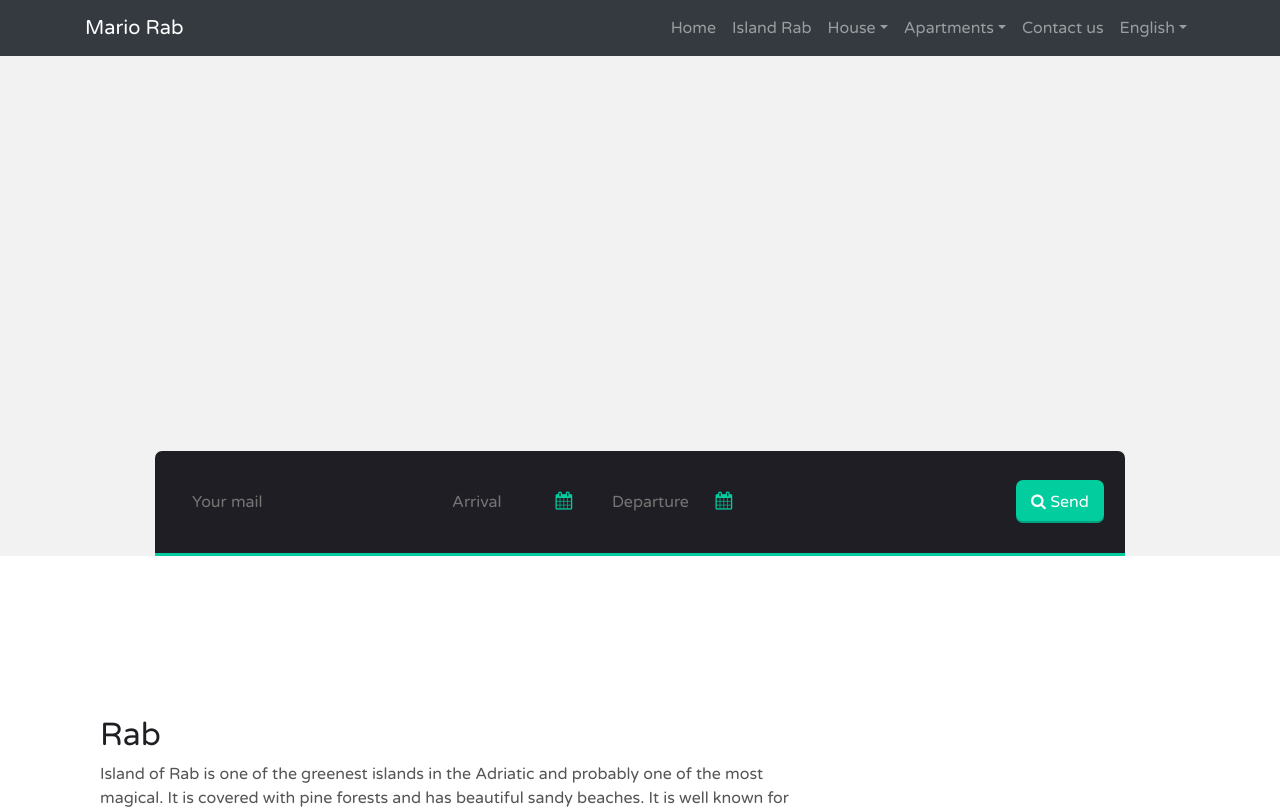
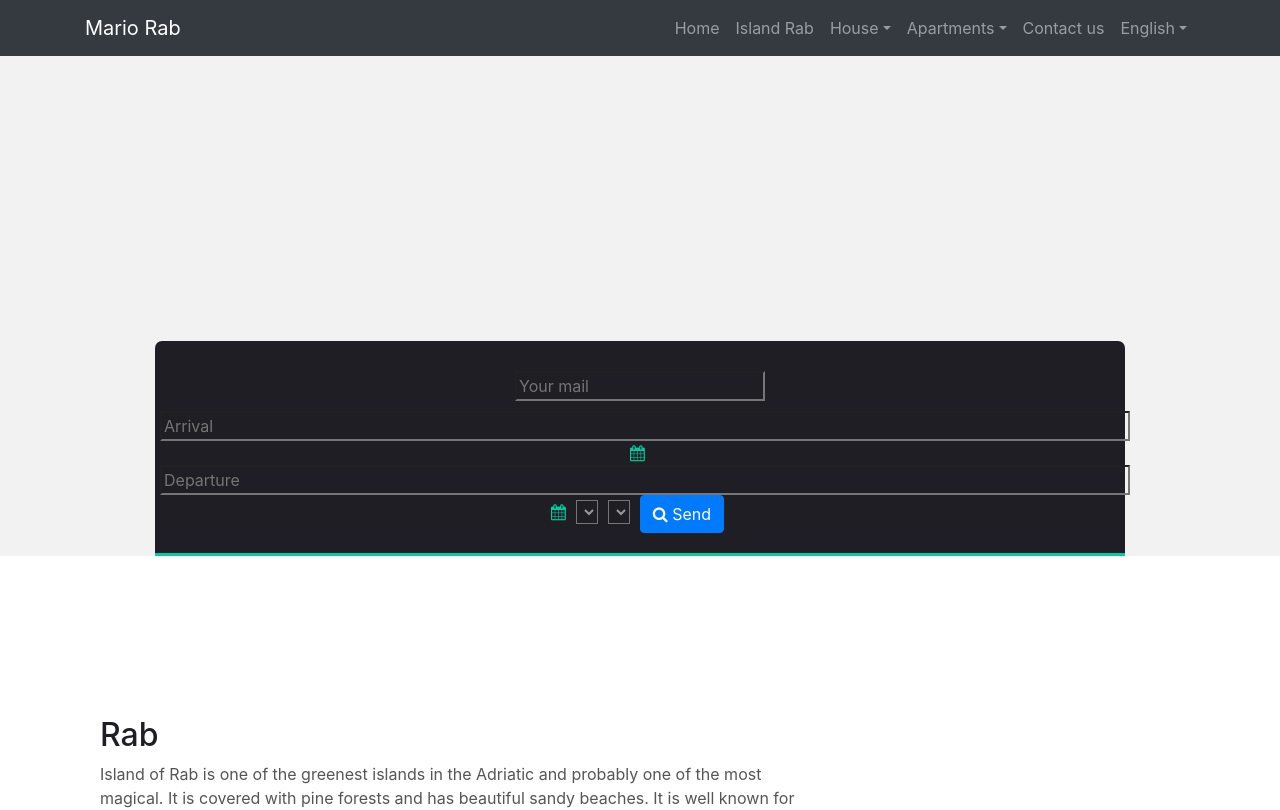
Before and after one commit to shoowack/mario-rab-website, a React (Create React App) app: page / in a window 1280 px wide. Shown: the top 810 px of the page. Built offline with nearby package versions, Linux system fonts and the light colour scheme.

Commit message:
switched to react-bootstrap

```diff
--- a/package.json
+++ b/package.json
@@ -12,6 +12,7 @@
     "node-sass": "4.14.1",
     "popper.js": "1.16.1",
     "react": "17.0.0",
+    "react-bootstrap": "1.4.0",
     "react-dom": "17.0.0",
     "react-router": "5.2.0",
     "react-router-dom": "5.2.0",
--- a/src/App.js
+++ b/src/App.js
@@ -1,10 +1,5 @@
 import React from "react";
 import { Switch, Route, BrowserRouter } from "react-router-dom";
-import "font-awesome/css/font-awesome.min.css";
-import "bootstrap/dist/css/bootstrap.css";
-import "./styles.scss";
-import "bootstrap/dist/js/bootstrap.js";
-
 import * as pages from "./pages";
 import MainNavigation from "./components/main-navigation";
 import Footer from "./components/footer";
--- a/src/components/homepage/booking-form.section.jsx
+++ b/src/components/homepage/booking-form.section.jsx
@@ -77,7 +77,7 @@ export default function BookingFormSection() {
                       type="submit"
                       name="submit"
                       id="posalji"
-                      className="button"
+                      className="btn btn-primary"
                     >
                       <i className="fa fa-search"></i> Send
                     </button>
--- a/src/components/homepage/rab.section.jsx
+++ b/src/components/homepage/rab.section.jsx
@@ -1,5 +1,6 @@
 import React from "react";
 import "./lopar-rab.scss";
+import { Button } from "react-bootstrap";
 
 export default function RabSection() {
   return (
@@ -23,6 +24,10 @@ export default function RabSection() {
               rab_cta_read_more
             </a>
           </p>
+          <a href="rab_cta_read_more_link" className="btn btn-primary">
+            rab_cta_read_more
+          </a>
+          <Button variant="primary">Primary</Button>
         </div>
       </div>
       <div className="onama-bg hero"></div>
--- a/src/components/main-navigation.jsx
+++ b/src/components/main-navigation.jsx
@@ -1,91 +1,40 @@
-import React, { useState } from "react";
+import React from "react";
 import { HashLink as Link } from "react-router-hash-link";
+import { Container, Navbar, Nav, NavDropdown } from "react-bootstrap";
 
 export default function MainNavigation({ scrollWithOffset }) {
-  const [isNavCollapsed, setIsNavCollapsed] = useState(true);
-  // const [dropdownCollapse, setDropdownCollapse] = useState({
-  //   1: false,
-  //   2: false,
-  //   3: false
-  // });
-
-  // const toggleCollapse = (e, dropdown) => {
-  //   e.preventDefault();
-  //   setDropdownCollapse({
-  //     ...dropdownCollapse,
-  //     [dropdown]: !dropdownCollapse[dropdown]
-  //   });
-  // };
-
-  const handleNavCollapse = (el) => {
-    if (el === undefined) {
-      setIsNavCollapsed(true);
-    } else if (el.target.className === "navbar-toggler-icon") {
-      setIsNavCollapsed(!isNavCollapsed);
-    }
-  };
-
   return (
-    <nav
-      className="navbar navbar-expand-lg fixed-top bg-dark navbar-dark" // bg-transparent navbar-dark
-    >
-      <div className="container">
+    <Navbar bg="dark" variant="dark" expand="lg" fixed="top">
+      <Container>
         <Link
           className="navbar-brand"
           smooth
           to="/#"
-          onClick={() => handleNavCollapse()}
           scroll={(el) => scrollWithOffset(el)}
         >
           Mario Rab
         </Link>
-        <button
-          className="navbar-toggler"
-          type="button"
-          onClick={(el) => handleNavCollapse(el)}
-          aria-controls="navbarText"
-          aria-expanded="false"
-          aria-label="Toggle navigation"
-        >
-          <span className="navbar-toggler-icon"></span>
-        </button>
-        <div className={`${isNavCollapsed ? "collapse" : ""} navbar-collapse`}>
-          <ul className="navbar-nav ml-auto">
-            <li className="nav-item">
+        <Navbar.Toggle aria-controls="basic-navbar-nav" />
+        <Navbar.Collapse className="justify-content-end">
+          <Nav>
             <Link
+              smooth
               className="nav-link"
-                smooth
               to="/#"
-                onClick={() => handleNavCollapse()}
               scroll={(el) => scrollWithOffset(el)}
             >
               Home
             </Link>
-            </li>
-            <li className="nav-item">
             <Link
+              smooth
               className="nav-link"
-                smooth
               to="/rab-island#"
-                onClick={() => handleNavCollapse()}
               scroll={(el) => scrollWithOffset(el)}
             >
               Island Rab
             </Link>
-            </li>
-            <li className="nav-item dropdown">
-              <a
-                className="nav-link dropdown-toggle"
-                href="#"
-                id="navbarDropdown"
-                role="button"
-                data-toggle="dropdown"
-                aria-haspopup="true"
-                aria-expanded="false"
-              >
-                House
-              </a>
-              <div className="dropdown-menu" aria-labelledby="navbarDropdown">
+
+            <NavDropdown title="House">
               <Link
                 smooth
                 className="dropdown-item"
@@ -118,21 +67,9 @@ export default function MainNavigation({ scrollWithOffset }) {
               >
                 Terms and Conditions
               </Link>
-              </div>
-            </li>
-            <li className="nav-item dropdown">
-              <a
-                className="nav-link dropdown-toggle"
-                href="#"
-                id="navbarDropdown"
-                role="button"
-                data-toggle="dropdown"
-                aria-haspopup="true"
-                aria-expanded="false"
-              >
-                Apartments
-              </a>
-              <div className="dropdown-menu" aria-labelledby="navbarDropdown">
+            </NavDropdown>
+
+            <NavDropdown title="Apartments">
               <Link
                 smooth
                 className="dropdown-item"
@@ -157,32 +94,18 @@ export default function MainNavigation({ scrollWithOffset }) {
               >
                 Apartment 3
               </Link>
-              </div>
-            </li>
-            <li className="nav-item">
+            </NavDropdown>
+
             <Link
               className="nav-link"
               smooth
               to="/contact-us#"
-                onClick={() => handleNavCollapse()}
               scroll={(el) => scrollWithOffset(el)}
             >
               Contact us
             </Link>
-            </li>
-            <li className="nav-item dropdown">
-              <a
-                className="nav-link dropdown-toggle"
-                href="#"
-                id="navbarDropdown"
-                role="button"
-                data-toggle="dropdown"
-                aria-haspopup="true"
-                aria-expanded="false"
-              >
-                English
-              </a>
-              <div className="dropdown-menu" aria-labelledby="navbarDropdown">
+
+            <NavDropdown title="English">
               <Link
                 smooth
                 className="dropdown-item"
@@ -207,11 +130,10 @@ export default function MainNavigation({ scrollWithOffset }) {
               >
                 Italian
               </Link>
-              </div>
-            </li>
-          </ul>
-        </div>
-      </div>
-    </nav>
+            </NavDropdown>
+          </Nav>
+        </Navbar.Collapse>
+      </Container>
+    </Navbar>
   );
 }
--- a/src/index.js
+++ b/src/index.js
@@ -1,6 +1,12 @@
 import React from "react";
 import ReactDOM from "react-dom";
 import App from "./App";
+import "./styles.scss";
+import "font-awesome/css/font-awesome.min.css";
+import "bootstrap/dist/css/bootstrap.min.css";
+
+// import "bootstrap/dist/css/bootstrap.css";
+// import "bootstrap/dist/js/bootstrap.js";
 
 const rootElement = document.getElementById("root");
 ReactDOM.render(
--- a/src/styles.scss
+++ b/src/styles.scss
@@ -1,6 +1,12 @@
-@import url('https://fonts.googleapis.com/css2?family=Varela+Round&display=swap');
-@import "colors.scss";
-@import "forms.scss";
+// @import url('https://fonts.googleapis.com/css2?family=Varela+Round&display=swap');
+// @import "colors.scss";
+// @import "forms.scss";
+
+// @import "bootstrap/dist/scss/_variables.scss"
+
+// $primary: #01cd9e;
+$primary: red !important;
+
 
 #root, html, body {
   height: 100%;
```
Lines whose indentation alone changed are shown as unchanged.
